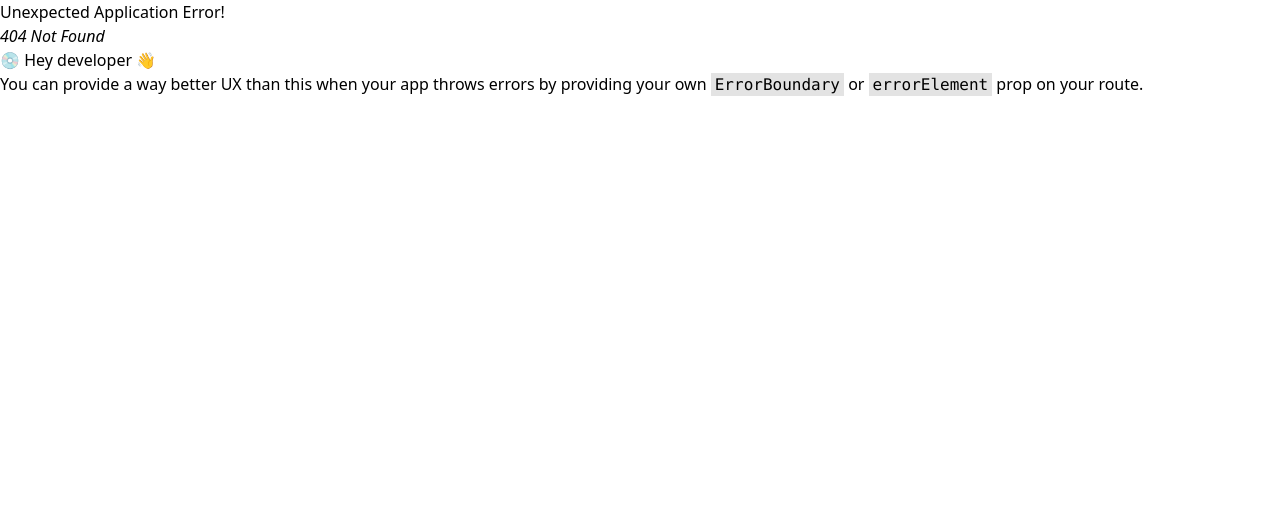
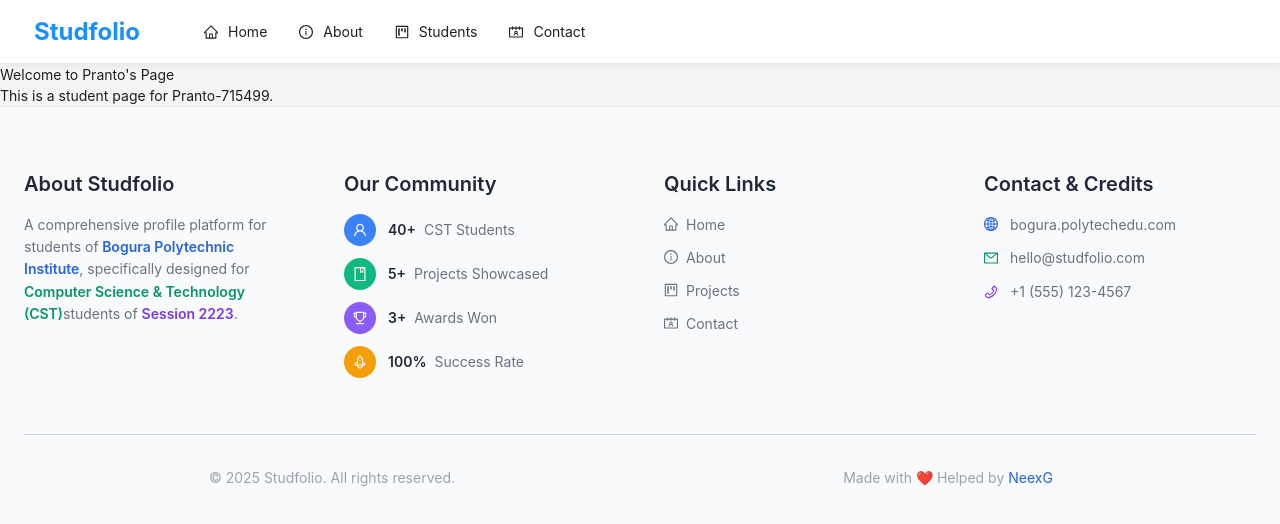
Before and after one commit to abuhosain/studfolio, a React (Vite) app: page /student/715499 in a window 1280 px wide. Before the commit this address had no page. Shown: the top 524 px of the page. Built offline with nearby package versions, Linux system fonts and the light colour scheme.

Commit message:
Pranto's first commit

```diff
--- /dev/null
+++ b/src/pages/student/Pranto-715499/index.jsx
@@ -0,0 +1,12 @@
+import React from "react";
+
+const PrantoPortfolio = () => {
+  return (
+    <div>
+      <h1 className="">Welcome to Pranto's Page</h1>
+      <p>This is a student page for Pranto-715499.</p>
+    </div>
+  );
+};
+
+export default PrantoPortfolio;
--- a/src/router/index.jsx
+++ b/src/router/index.jsx
@@ -5,6 +5,7 @@ import About from "../components/About";
 import Students from "../components/Students";
 import Contact from "../components/Contact";
 import AbuHosainProfile from "../pages/student/Hosain-715534";
+import PrantoPortfolio from "../pages/student/Pranto-715499";
 
 const router = createBrowserRouter([
   {
@@ -31,6 +32,10 @@ const router = createBrowserRouter([
         path: "student/715534",
         element: <AbuHosainProfile />,
       },
+      {
+        path: "student/715499",
+        element: <PrantoPortfolio />,
+      },
     ],
   },
 ]);
```
